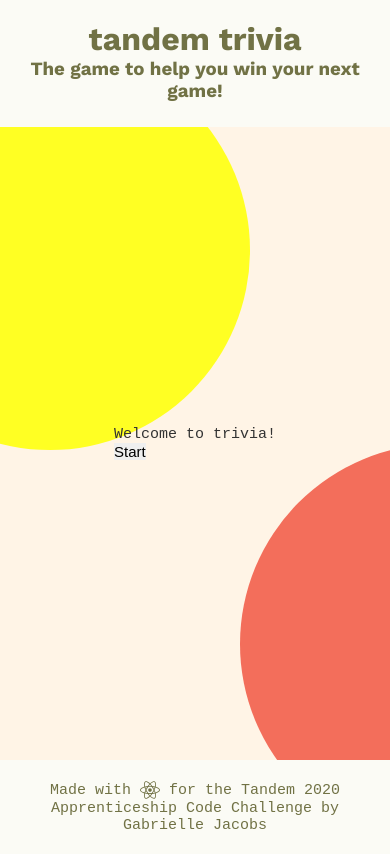
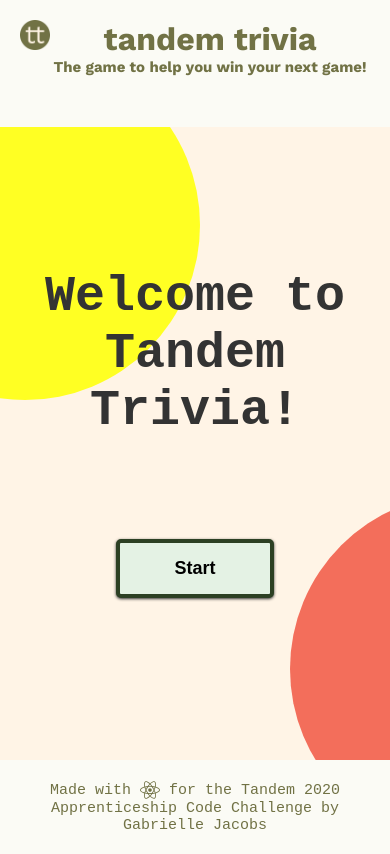
Before and after one commit to GabbyJ/Tandem-trivia, a React (Create React App) app: page / in a window 390 px wide. Shown: the top 854 px of the page. Built offline with nearby package versions, Linux system fonts and the light colour scheme.

Commit message:
Styled Welcome screen and created new component. Styled Restart button. Added logo to header. Created custom message for 0 score.

```diff
--- a/public/styles.css
+++ b/public/styles.css
@@ -81,6 +81,22 @@ header{
   padding: 4rem;
   text-align: center;
   min-height: 15vh;
+  display: inline-block;
+}
+
+header img{
+  float: left;
+  width: 10rem;
+}
+
+.welcome p{
+  font-size: 5rem;
+  font-weight: bold;
+  text-align: center;
+}
+
+.welcome button{
+  margin-top: 10rem;
 }
 
 .questionCount {
@@ -117,7 +133,12 @@ header{
   font-weight: bolder;
   border-radius: 0.5rem;
   box-shadow: 0 1px 3px 0 var(--black);
-  outline-color: var(--black);
+  outline:0;
+}
+
+.answers button:focus{
+  box-shadow: 5px 5px 3px 1px rgba(51, 51, 51, 0.24);
+  transform: translateY(2px);
 }
 
 /* .answers button:hover{
@@ -135,7 +156,7 @@ header{
   border: 1px solid var(--red);
 }
 
-.next {
+.next, .restart, .start {
   font-size: 1.8rem;
   background-color: var(--lightGreen);
   border: 4px solid var(--darkGreen);
@@ -150,7 +171,7 @@ header{
   outline-color: var(--darkGreen);
 }
 
-.next:hover {
+.next:hover, .restart:hover, .start:hover {
   background-color: var(--darkGreen);
   color: var(--lightGreen);
 }
@@ -161,7 +182,7 @@ header{
   text-align: center;
 }
 
-.score {
+.score, .scoreZero {
   font-size: 5rem;
   font-weight: bold;
   background-color: var(--lightGreen);
@@ -169,6 +190,14 @@ header{
   margin: 2rem auto;
   text-align: center;
   border-radius: 1rem;
+}
+
+.scoreZero{
+  font-size: 3rem;
+}
+
+.restart{
+  margin-top: 10rem
 }
 
 footer{
@@ -212,6 +241,28 @@ footer .icon {
 
 /* END DECORATION */
 
+/********* BIG SCREEN STYLES ************/
+@media only screen and (min-width: 2500px) {
+  header h1{
+    margin-top: 6rem;
+    font-size: 7rem;
+  }
+  header h3{
+    font-size: 4rem;
+    margin-left: 10rem;
+  }
+  .question{
+    min-width: 80vw;
+  }
+  .score, .scoreZero{
+    min-width: 70vw;
+    padding: 10rem;
+  }
+  footer{
+    padding: 7rem 0;
+  }
+}
+
 /********* TABLET/MOBILE STYLES ************/
 @media only screen and (max-width: 1100px) {
   .container{
@@ -226,8 +277,6 @@ footer .icon {
   h1{
     font-size: 3.2rem;
   }
-
-
   .answers button {
     width: 35%;
     margin: 2rem 1rem;
@@ -238,20 +287,23 @@ footer .icon {
     padding: 2rem;
   }
 
-  .dot1 {
+  .dot1, .dot2 {
     height: 40rem;
     width: 40rem;
-  }
-  .dot2 {
-    height: 40rem;
-    width: 40rem;
-    bottom: 0;
   }
 }
 /********* END TABLET/MOBILE STYLES ************/
 
 /********* SMALL MOBILE STYLES ************/
 @media only screen and (max-width: 450px) {
+
+  header img{
+    width: 3rem;
+  }
+  header h3{
+    margin-left: 3rem;
+    font-size: 1.5rem;
+  }
 
   .trivia{
     margin: 3rem auto 5rem;
@@ -267,25 +319,18 @@ footer .icon {
     padding: 1.5rem;
   }
 
+  .next{
+    width: 80%;
+  }
+
   .score{
     width: 80%;
     padding: 2rem 3rem;
   }
+
+  .dot1, .dot2 {
+    height: 35rem;
+    width: 35rem;
+  }
 }
 /********* END SMALL MOBILE STYLES ************/
-
-
-
-/********* BIG SCREEN STYLES ************/
-@media only screen and (min-width: 2500px) {
-  .question{
-    min-width: 80vw;
-  }
-  .score{
-    min-width: 70vw;
-    padding: 10rem;
-  }
-  footer{
-    padding: 7rem 0;
-  }
-}
--- a/src/App.js
+++ b/src/App.js
@@ -1,11 +1,13 @@
 // TO DO, FIX, UPDATE
 // 1. Randomize questions within the 10 of 20 but don't let repeat
+//2. Score 0 shows blank instead of 0
 
 import React, { useState, useEffect } from "react";
 import Header from "./Components/Header";
 import Footer from "./Components/Footer";
 import Questionnaire from "./Components/Questionnaire";
 import Score from "./Components/Score";
+import Welcome from "./Components/Welcome";
 
 export default function App() {
   const [questions, setQuestions] = useState([]);
@@ -61,11 +63,7 @@ export default function App() {
 
 
         { currentIndex === null ? (
-          <div>
-          <p>Welcome to trivia!</p>
-          <button
-            onClick={() =>startGame()}>Start</button>
-          </div>
+          <Welcome startGame={startGame}/>
         ):(
           currentIndex >= 10 ? (
             <Score score={score} restartGame={restartGame} />
--- a/src/Components/Header.jsx
+++ b/src/Components/Header.jsx
@@ -3,8 +3,10 @@ import React from "react";
 export default function Header() {
   return (
     <header>
+      <img src="./images/dark-favicon/android-chrome-512x512.png" alt="Tandem Trivia logo"/>
       <h1>tandem trivia</h1>
       <h3>The game to help you win your next game!</h3>
+
     </header>
   );
 }
--- a/src/Components/Score.jsx
+++ b/src/Components/Score.jsx
@@ -4,10 +4,21 @@ export default function Score({ score, restartGame }) {
   return (
     <div>
       <p className="gameOver">Game over!</p>
-      <p className="score">
-        You Scored <br /> {score}/10
-      </p>
-      <button onClick={() => restartGame()}>Restart</button>
+      {score === 0 ? (
+        <div>
+          <p className="scoreZero">You Scored 0/10 😕<br/><br/>
+          You have some work to do. Want to try again?</p>
+        </div>
+      ) : (
+        <div>
+          <p className="score">
+          You Scored <br /> {score}/10
+          </p>
+      </div>
+
+      )}
+
+      <button className="restart" onClick={() => restartGame()}>Restart</button>
     </div>
   );
 }
--- /dev/null
+++ b/src/Components/Welcome.jsx
@@ -0,0 +1,11 @@
+import React from 'react'
+
+export default function Welcome({startGame}) {
+    return (
+        <div className= "welcome">
+            <p>Welcome to Tandem Trivia!</p>
+            <button className = "start"
+            onClick={() =>startGame()}>Start</button>
+        </div>
+    )
+}
```
